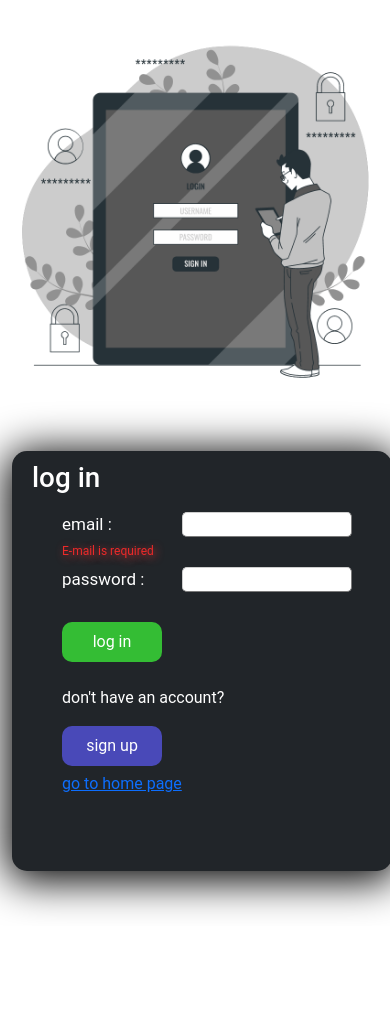
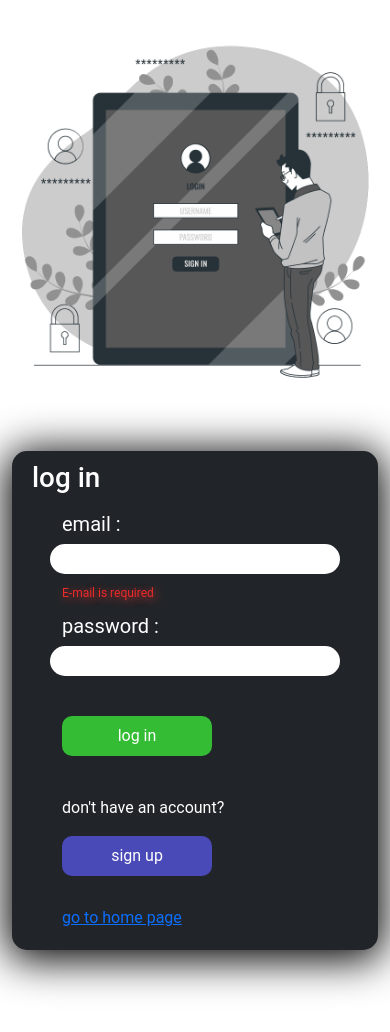
Before and after one commit to UALISDEVELOPER/multiweb, a React (Create React App) app: page /log-in in a window 390 px wide. Shown: the top 1032 px of the page. Before the commit the page ends 926 px from the top, so only its background shows below. Built offline with nearby package versions, Linux system fonts and the light colour scheme.

Commit message:
login page is responsive now

```diff
--- a/src/components/register/LogIn.js
+++ b/src/components/register/LogIn.js
@@ -117,17 +117,77 @@ const LogIn = ({setEmail, email ,history}) => {
     return (
         <Container fluid="md">
                 <Row className="justify-content-md-center">
-                        <Col md="auto">
+                        <Col md={6}>
                             <div className='imageDiv'>
                                 <Image fluid className='image' src={loginIllustrations} alt="log in "/>
                             </div>
                         </Col>
-                        <Col md="auto">
+                        <Col md={6}>
                                 <div className="logInContainer">
-                                    <div className='formDiv'>
+                                    <div>
                                         <form>
                                             <h1>log in</h1>
-                                            <ul>
+                                            <div  className='formDiv'>
+                                                <Row>
+                                                    <Col sm={6}>
+                                                        <label>email :</label>
+                                                    </Col>
+                                                    <Col sm={6}>
+                                                        <Row>
+                                                            <input type="email" name="email" value={clientData.email} onChange={changeHandler} onFocus={touchHandler} ref={firstInput} />
+                                                        </Row>
+                                                        <Row>
+                                                            <span>{errors.email && touched.email && <p>{errors.email}</p>} </span>
+                                                        </Row>
+                                                    </Col>
+                                                </Row>
+                                                <Row>
+                                                    <Col sm={6}>
+                                                        <label>password :</label>
+                                                    </Col>
+                                                    <Col sm={6}>
+                                                        <Row>
+                                                            <input type="password" name="password" value={clientData.password} onChange={changeHandler} onFocus={touchHandler}/>
+                                                        </Row>
+                                                        <Row>
+                                                            <span>{errors.password && touched.password && <p>{errors.password}</p>} </span>
+                                                        </Row>
+                                                    </Col>
+                                                </Row>
+                                                <Row>
+                                                    <Col xs={6}>
+                                                        <button onClick={logInHandler} className="logInBtn">log in</button>
+                                                    </Col>
+                                                    <Col xs={6}>
+
+                                                    </Col>
+                                                </Row>
+                                                <Row>
+                                                    <Col xs={8}>
+                                                        <p>don't have an account?</p>
+                                                    </Col>
+                                                    <Col xs={4}>
+
+                                                    </Col>
+                                                </Row>
+                                                <Row>
+                                                    <Col xs={6}>
+                                                        <Link to="/sign-in"><button className="signUpBtn">sign up</button></Link>
+                                                    </Col>
+                                                    <Col xs={6}>
+
+                                                    </Col>
+                                                </Row>
+                                                <Row>
+                                                    <Col xs={8}>
+                                                        <Link to="/">go to home page</Link>
+                                                    </Col>
+                                                    <Col xs={4}>
+
+                                                    </Col>
+                                                </Row>
+                                            </div>
+                                            {/* <ul>
                                                 <li>
                                                     <label>email :</label>
                                                     <input type="email" name="email" value={clientData.email} onChange={changeHandler} onFocus={touchHandler} ref={firstInput} /><br/>
@@ -149,7 +209,7 @@ const LogIn = ({setEmail, email ,history}) => {
                                                 <li>
                                                     <Link to="/">go to home page</Link>
                                                 </li>
-                                            </ul>
+                                            </ul>     */}
                                         </form>
                                     </div>
                             </div>
--- a/src/components/register/styles/logIn.scss
+++ b/src/components/register/styles/logIn.scss
@@ -11,52 +11,54 @@
         color: #ffffff;
         box-shadow: 0px 5px 42px 5px #000000;
         border-radius: 15px ;
-        width: 380px;
-        height: 420px;
+        width: 100%;
         margin: 55px auto;
+        margin-bottom: 150px;
         padding: 10px 20px 20px 20px;
         .formDiv{
-            ul{
-                list-style:none ;
-                padding: 0px 20px;
-                h1{
-                    padding-top: -10px !important;
-                }
-                li{
-                    position: relative;
-                    height: 55px;
-                    padding: 10px;
+            padding-left: 30px;
+            padding-right: 30px;
             label{
-                        font-size: 17px;
+                font-size: 20px;
+                // margin-bottom: 10px;
+                margin-top: 7px;
             }
             input{
-                        width: 170px;
-                        height: 25px;
+                width: 100%;
+                min-height: 30px;
                 outline: none;
-                        border: 1px outset #cecece ;
-                        border-radius: 5px;
-                        margin-right: 0;
-                        position: absolute;
-                        right: 0px;
-                        font-size: 15px;
-                    }
-                    .checkbox{
-                        cursor: pointer;
+                border-radius: 15px;
+                border: none;
+                margin-bottom: 10px;
+                margin-top: 5px;
             }
             span{
                 font-size: 12px;
                 color: #eb2a2a;
                 text-shadow: 2px 2px 8px #d43434;
+                margin-bottom: 10px;
+                height: 10px;
+                p{
+                    margin: 0px;
                 }
             }
-                span{
-                    color: #eb2a2a;
-                    text-shadow: 2px 2px 8px #d43434;
+            .logInBtn{
+                width: 150px;
+                height: 40px;
+                color: white;
+                background-color: #34bd34;
+                border: none;
+                border-radius: 10px ;
+                transition: all .5s;
+                cursor: pointer;
+                margin-bottom: 40px;
+                margin-top: 10px;
             }
-                .buttonLi{
-                    height: 150px;
+            .logInBtn:hover{
+                background-color: #217421;
+            }
             .signUpBtn{
-                        width: 100px;
+                width: 150px;
                 height: 40px;
                 color: white;
                 background-color: #4949b8;
@@ -64,6 +66,7 @@
                 border-radius: 10px ;
                 cursor: pointer;
                 transition: all 0.5s;
+                margin-bottom: 30px;
                 a{
                     text-decoration: none;
                     color: white;
@@ -72,20 +75,80 @@
             .signUpBtn:hover{
                 background-color: #1d1d64;
             }
-                    .logInBtn{
-                        width: 100px;
-                        height: 40px;
-                        color: white;
-                        background-color: #34bd34;
-                        border: none;
-                        border-radius: 10px ;
-                        transition: all .5s;
-                        cursor: pointer;
-                    }
-                    .logInBtn:hover{
-                        background-color: #217421;
+            // a{
+            //     text-decoration: none;
+            //     color: white;
+            // }
+            // ul{
+            //     list-style:none ;
+            //     padding: 0px 20px;
+            //     h1{
+            //         padding-top: -10px !important;
+            //     }
+            //     li{
+            //         position: relative;
+            //         height: 55px;
+            //         padding: 10px;
+            //         label{
+            //             font-size: 17px;
+            //         }
+            //         input{
+            //             width: 170px;
+            //             height: 25px;
+            //             outline: none;
+            //             border: 1px outset #cecece ;
+            //             border-radius: 5px;
+            //             margin-right: 0;
+            //             position: absolute;
+            //             right: 0px;
+            //             font-size: 15px;
+            //         }
+            //         .checkbox{
+            //             cursor: pointer;
+            //         }
+            //         span{
+            //             font-size: 12px;
+            //             color: #eb2a2a;
+            //             text-shadow: 2px 2px 8px #d43434;
+            //         }
+            //     }
+            //     span{
+            //         color: #eb2a2a;
+            //         text-shadow: 2px 2px 8px #d43434;
+            //     }
+            //     .buttonLi{
+            //         height: 150px;
+            //         .signUpBtn{
+            //             width: 100px;
+            //             height: 40px;
+            //             color: white;
+            //             background-color: #4949b8;
+            //             border: none;
+            //             border-radius: 10px ;
+            //             cursor: pointer;
+            //             transition: all 0.5s;
+            //             a{
+            //                 text-decoration: none;
+            //                 color: white;
+            //             }
+            //         }
+            //         .signUpBtn:hover{
+            //             background-color: #1d1d64;
+            //         }
+            //         .logInBtn{
+            //             width: 100px;
+            //             height: 40px;
+            //             color: white;
+            //             background-color: #34bd34;
+            //             border: none;
+            //             border-radius: 10px ;
+            //             transition: all .5s;
+            //             cursor: pointer;
+            //         }
+            //         .logInBtn:hover{
+            //             background-color: #217421;
+            //         }
+                // }
+            // }
         }
     }
-            }
-        }
-    }
```
Lines whose indentation alone changed are shown as unchanged.
